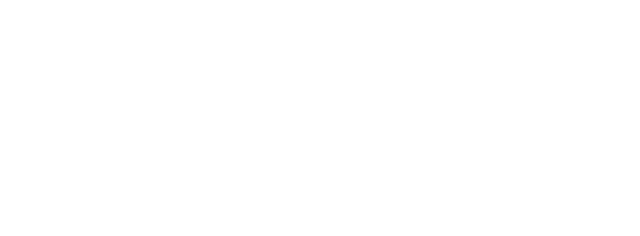
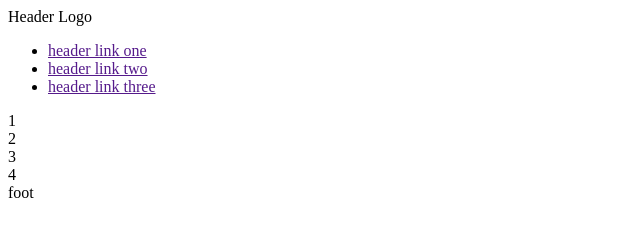
Before and after one commit to ryrylan/Odin-Projects, a plain HTML site: page index.html in a window 1280 px wide. Shown: the whole page, without its empty margins (0-640 px from the left). Drawn offline with Linux system fonts and the light colour scheme.

Commit message:
Began formatting header

```diff
--- a/index.html
+++ b/index.html
@@ -10,6 +10,52 @@
     </head>
 
     <body>
+        <div class="page">
+
+            <div class="header">
+
+                <div class="left">
+                    <div class="hlogo">
+                        Header Logo
+                    </div>
+                </div>
+
+                <div class="right">
+                    <ul class="links">
+                        <li> <a class="right" href=""> header link one </a> </li>
+                        <li> <a class="right" href=""> header link two </a> </li>
+                        <li> <a class="right" href=""> header link three </a> </li>
+                    </ul>
+                </div>
+
+            </div>
+
+
+            <div class="one">
+                1
+            </div>
+
+
+            <div class="two">
+                2
+            </div>
+
+
+            <div class="three">
+                3
+            </div>
+
+
+            <div class="four">
+                4
+            </div>
+
+
+            <div class="footer">
+                foot
+            </div>
+
+        </div>
 
     </body>
 
```
